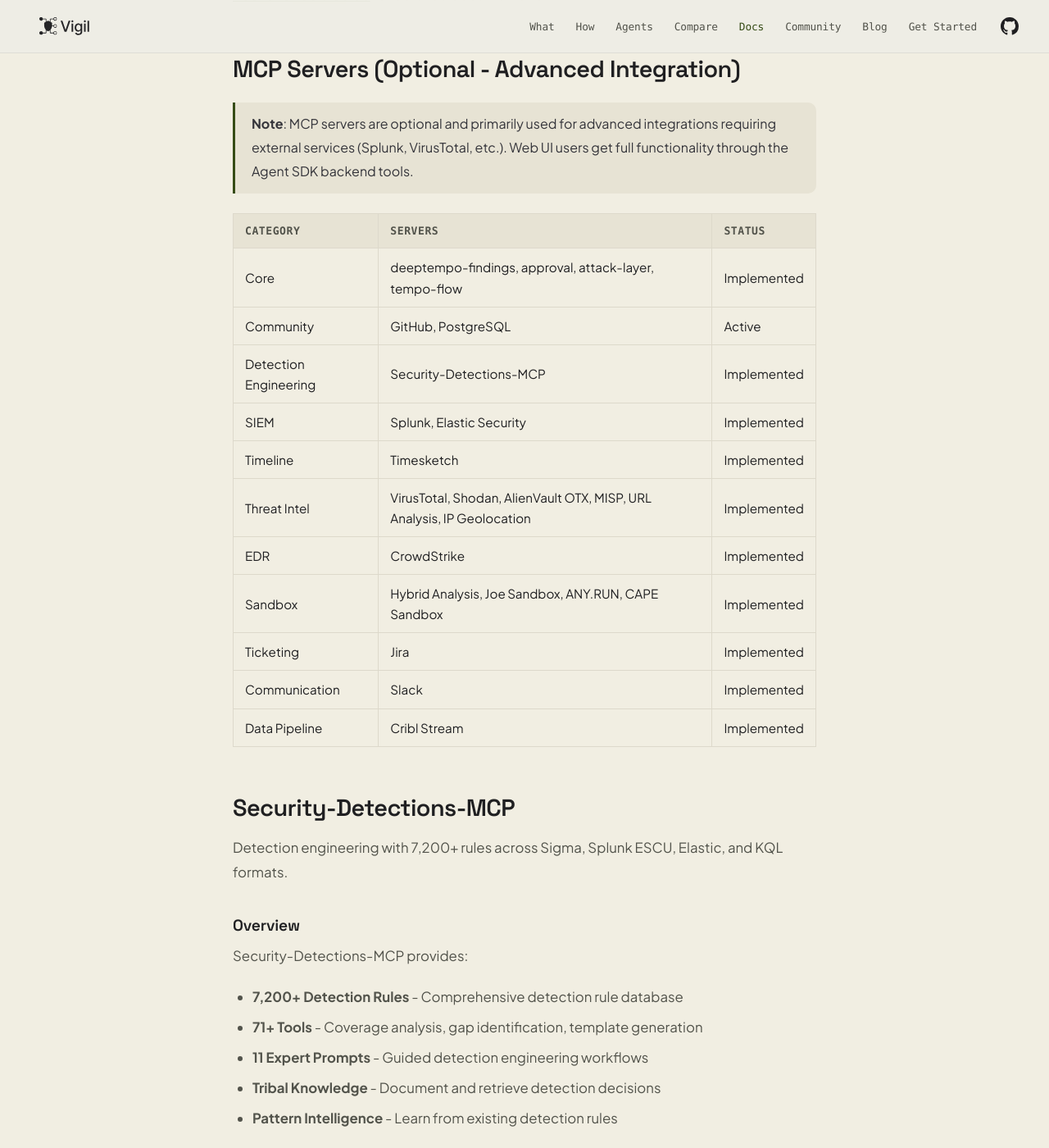
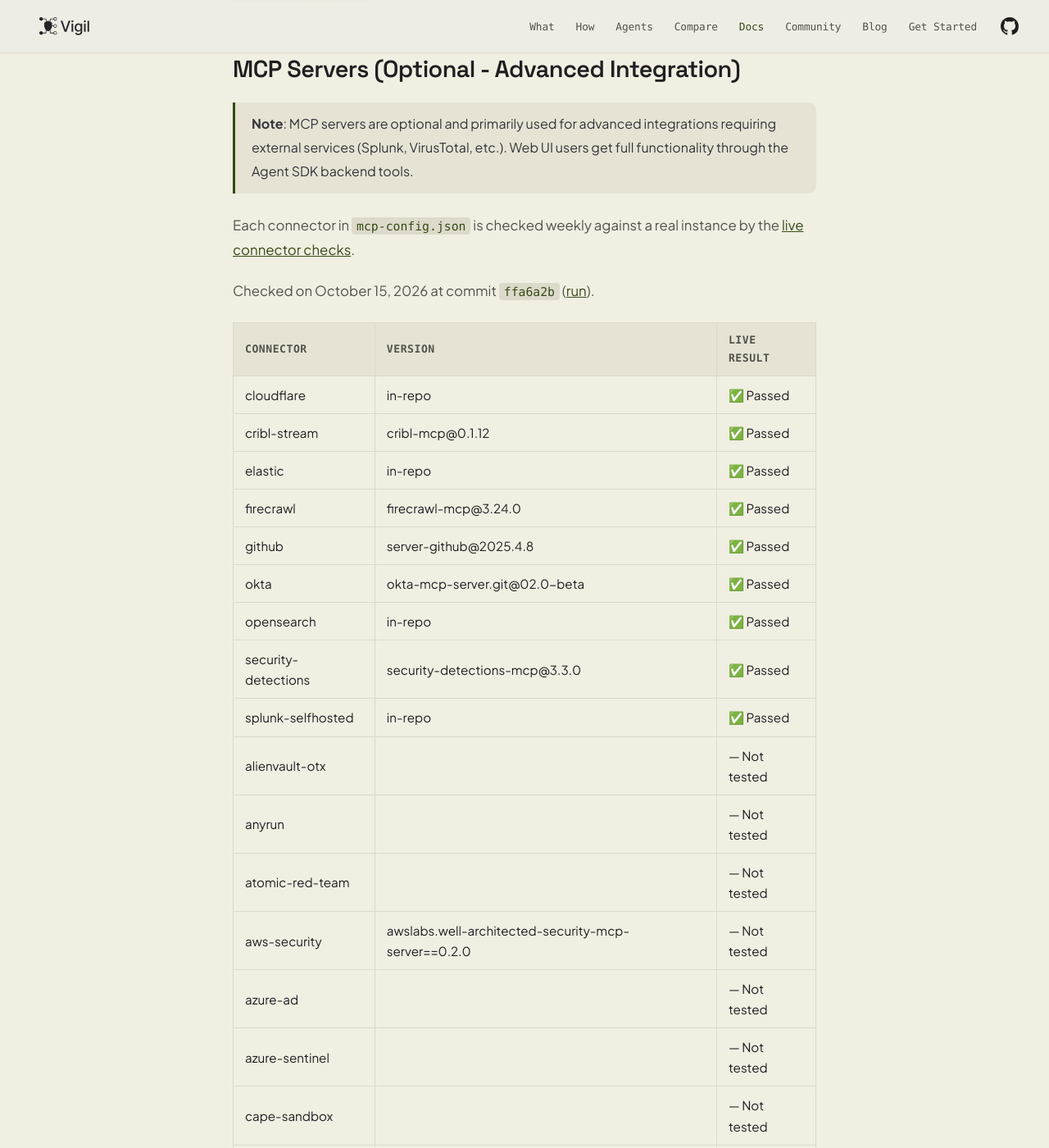
Before and after one commit to Vigil-SOC/vigil-soc.github.io, a Jekyll site: the page built from docs/integrations.md, in a window 1280 px wide and 1400 px high, scrolled down 1266 px. Shown: the whole window at 82% size. Built offline with Jekyll 4.4.1, drawn with Linux system fonts in a browser that asks for light colours; some web fonts are replaced; some of the changed text lies outside the part shown.

Commit message:
Render the MCP status table from the live connector matrix
Seeded from connector-matrix of Vigil-SOC/vigil run 38813605985 (main, 2026-10-15).
Drops the "Stub Servers (Not Implemented)" table: all nine servers in it
are connectors in mcp-config.json now, and Okta passes its live check.

Refs Vigil-SOC/vigil#2407

Signed-off-by: Nestor Martinez <nestor@deeptempo.ai>

````diff
--- /dev/null
+++ b/_data/connector_matrix.json
@@ -0,0 +1,197 @@
+{
+  "ran_at": "2026-10-15T21:59:16Z",
+  "commit": "ffa6a2b",
+  "run": "https://github.com/Vigil-SOC/vigil/actions/runs/38813605985",
+  "connectors": [
+    {
+      "server": "alienvault-otx",
+      "status": "no live check",
+      "version": null
+    },
+    {
+      "server": "anyrun",
+      "status": "no live check",
+      "version": null
+    },
+    {
+      "server": "atomic-red-team",
+      "status": "no live check",
+      "version": null
+    },
+    {
+      "server": "aws-security",
+      "status": "not-configured",
+      "version": "awslabs.well-architected-security-mcp-server==0.2.0"
+    },
+    {
+      "server": "azure-ad",
+      "status": "no live check",
+      "version": null
+    },
+    {
+      "server": "azure-sentinel",
+      "status": "no live check",
+      "version": null
+    },
+    {
+      "server": "cape-sandbox",
+      "status": "no live check",
+      "version": null
+    },
+    {
+      "server": "carbon-black",
+      "status": "no live check",
+      "version": null
+    },
+    {
+      "server": "cloudflare",
+      "status": "pass",
+      "version": "in-repo"
+    },
+    {
+      "server": "cribl-stream",
+      "status": "pass",
+      "version": "cribl-mcp@0.1.12"
+    },
+    {
+      "server": "crowdstrike",
+      "status": "no live check",
+      "version": null
+    },
+    {
+      "server": "elastic",
+      "status": "pass",
+      "version": "in-repo"
+    },
+    {
+      "server": "firecrawl",
+      "status": "pass",
+      "version": "firecrawl-mcp@3.24.0"
+    },
+    {
+      "server": "gcp-scc",
+      "status": "not-configured",
+      "version": "scc-mcp==0.1.1"
+    },
+    {
+      "server": "gcp-secops",
+      "status": "no live check",
+      "version": null
+    },
+    {
+      "server": "gcp-threat-intel",
+      "status": "no live check",
+      "version": null
+    },
+    {
+      "server": "github",
+      "status": "pass",
+      "version": "server-github@2025.4.8"
+    },
+    {
+      "server": "hybrid-analysis",
+      "status": "no live check",
+      "version": null
+    },
+    {
+      "server": "ip-geolocation",
+      "status": "no live check",
+      "version": null
+    },
+    {
+      "server": "jira",
+      "status": "no live check",
+      "version": null
+    },
+    {
+      "server": "joe-sandbox",
+      "status": "no live check",
+      "version": null
+    },
+    {
+      "server": "loglm",
+      "status": "no live check",
+      "version": null
+    },
+    {
+      "server": "microsoft-defender",
+      "status": "no live check",
+      "version": null
+    },
+    {
+      "server": "microsoft-teams",
+      "status": "no live check",
+      "version": null
+    },
+    {
+      "server": "misp",
+      "status": "no live check",
+      "version": null
+    },
+    {
+      "server": "okta",
+      "status": "pass",
+      "version": "okta-mcp-server.git@02.0-beta"
+    },
+    {
+      "server": "opensearch",
+      "status": "pass",
+      "version": "in-repo"
+    },
+    {
+      "server": "pagerduty",
+      "status": "not-configured",
+      "version": "pagerduty-mcp==1.1.0"
+    },
+    {
+      "server": "palo-alto",
+      "status": "no live check",
+      "version": null
+    },
+    {
+      "server": "security-detections",
+      "status": "pass",
+      "version": "security-detections-mcp@3.3.0"
+    },
+    {
+      "server": "sentinelone",
+      "status": "no live check",
+      "version": null
+    },
+    {
+      "server": "shodan",
+      "status": "fail",
+      "version": "mcp-shodan@1.0.22"
+    },
+    {
+      "server": "slack",
+      "status": "no live check",
+      "version": null
+    },
+    {
+      "server": "splunk",
+      "status": "no live check",
+      "version": null
+    },
+    {
+      "server": "splunk-selfhosted",
+      "status": "pass",
+      "version": "in-repo"
+    },
+    {
+      "server": "url-analysis",
+      "status": "no live check",
+      "version": null
+    },
+    {
+      "server": "virustotal",
+      "status": "not-configured",
+      "version": "mcp-virustotal@1.0.25"
+    },
+    {
+      "server": "vstrike",
+      "status": "no live check",
+      "version": null
+    }
+  ]
+}
--- a/assets/site.css
+++ b/assets/site.css
@@ -1034,6 +1034,8 @@
       letter-spacing: .04em;
       color: var(--charcoal-muted);
     }
+    /* Long package versions wrap instead of widening the table on phones */
+    .post-content .connector-matrix td { overflow-wrap: anywhere; }
 
     /* Post footer */
     .post-footer {
--- a/docs/integrations.md
+++ b/docs/integrations.md
@@ -36,19 +36,22 @@
 
 > **Note**: MCP servers are optional and primarily used for advanced integrations requiring external services (Splunk, VirusTotal, etc.). Web UI users get full functionality through the Agent SDK backend tools.
 
-| Category | Servers | Status |
-|----------|---------|--------|
-| Core | deeptempo-findings, approval, attack-layer, tempo-flow | Implemented |
-| Community | GitHub, PostgreSQL | Active |
-| Detection Engineering | Security-Detections-MCP | Implemented |
-| SIEM | Splunk, Elastic Security | Implemented |
-| Timeline | Timesketch | Implemented |
-| Threat Intel | VirusTotal, Shodan, AlienVault OTX, MISP, URL Analysis, IP Geolocation | Implemented |
-| EDR | CrowdStrike | Implemented |
-| Sandbox | Hybrid Analysis, Joe Sandbox, ANY.RUN, CAPE Sandbox | Implemented |
-| Ticketing | Jira | Implemented |
-| Communication | Slack | Implemented |
-| Data Pipeline | Cribl Stream | Implemented |
+Each connector in `mcp-config.json` is checked weekly against a real instance by the [live connector checks](/docs/github-workflows/#5-connectors-liveyml---live-connector-checks).
+{% endraw %}
+{% assign matrix = site.data.connector_matrix %}
+{% assign rows = matrix.connectors | sort: "server" %}
+{% assign passed = rows | where: "status", "pass" %}
+{% assign untested = rows | where_exp: "c", "c.status != 'pass'" | where_exp: "c", "c.status != 'fail'" %}
+{% assign failed = rows | where: "status", "fail" %}
+Checked on {{ matrix.ran_at | date: "%B %-d, %Y" }} at commit `{{ matrix.commit }}` ([run]({{ matrix.run }})).
+
+| Connector | Version | Live result |
+|-----------|---------|-------------|
+{% for c in passed %}| {{ c.server }} | {{ c.version }} | ✅ Passed |
+{% endfor %}{% for c in untested %}| {{ c.server }} | {{ c.version }} | — Not tested |
+{% endfor %}{% for c in failed %}| {{ c.server }} | {{ c.version }} | ❌ Failed |
+{% endfor %}{: .connector-matrix}
+{% raw %}
 
 ## Security-Detections-MCP
 
@@ -567,20 +570,4 @@
 pytest tests/integration/test_vstrike_ingest.py -v
 pytest tests/unit/test_vstrike_service.py -v
 ```
-
-## Stub Servers (Not Implemented)
-
-Available for future implementation:
-
-| Server | Category |
-|--------|----------|
-| AWS Security Hub | Cloud |
-| Azure Sentinel | Cloud |
-| GCP Security | Cloud |
-| Azure AD | Identity |
-| Okta | Identity |
-| Microsoft Defender | EDR |
-| SentinelOne | EDR |
-| Carbon Black | EDR |
-| PagerDuty | Communication |
 {% endraw %}
````
Also changed, not shown: docs/github-workflows.md (+5 -0 lines).
